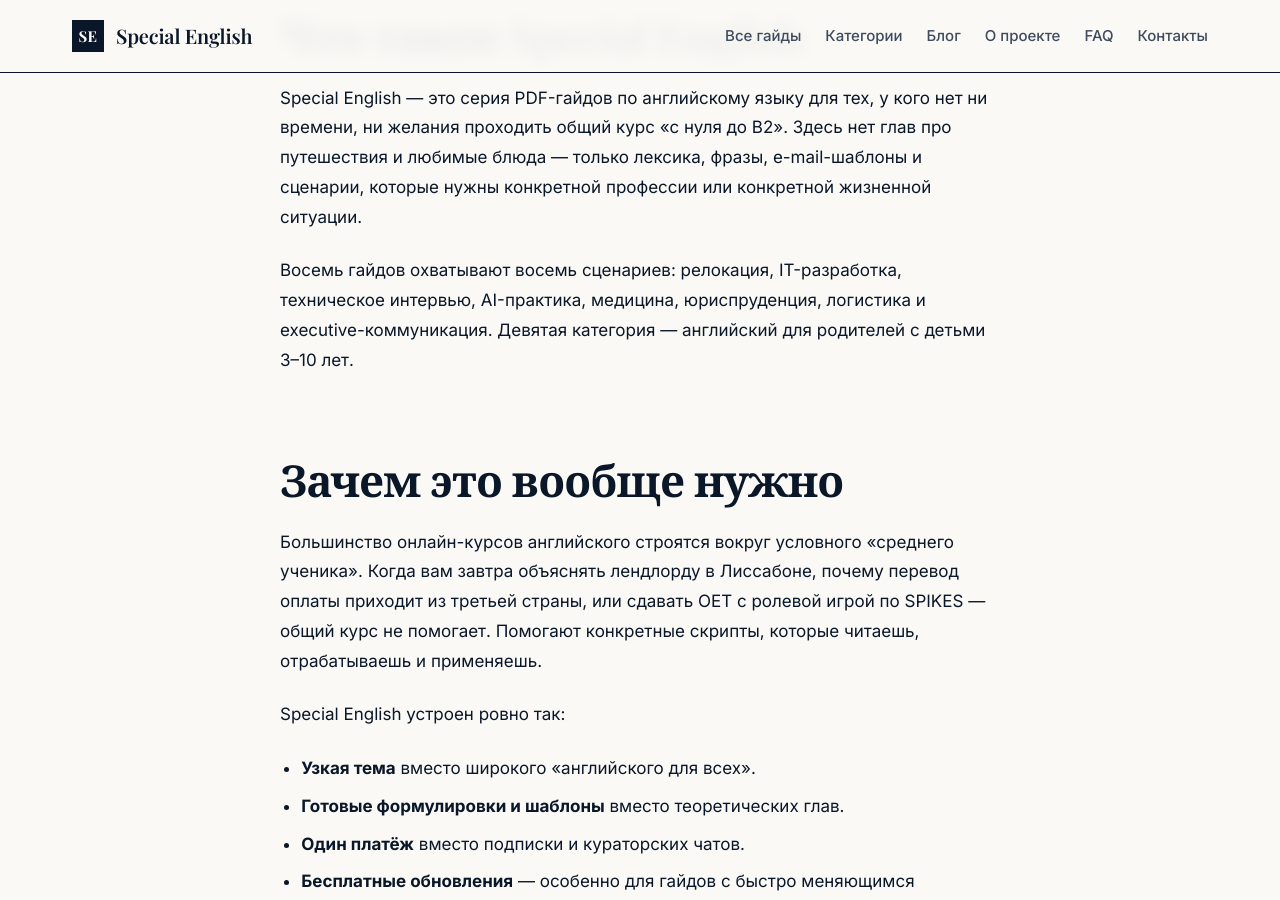
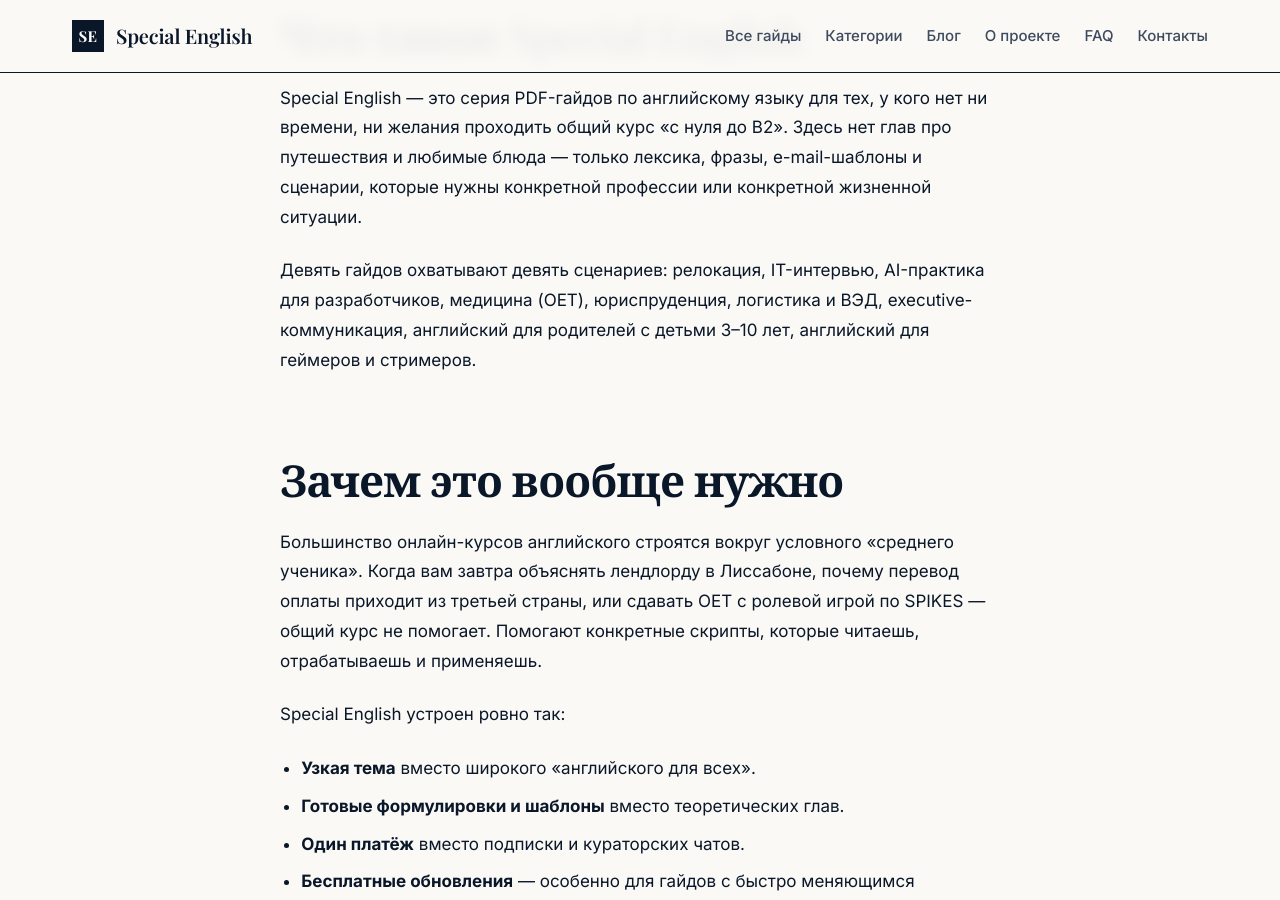
Before and after one commit to nilolafeo-bit/special_english, a Jekyll site: the page built from pages/about.md, in a window 1280 px wide and 900 px high, scrolled down 380 px. Built offline with Jekyll 4.4.1, drawn with Linux system fonts in a browser that asks for light colours; some web fonts are replaced.

Commit message:
fix(content): consistency from Devin Review feedback
- _guides/logistics-english.md: category_title → 'Английский для логистики и ВЭД' (match _data/guides.yml)
- pages/categories.md: «Семь» → «Восемь» направлений + добавлены геймеры/стримеры в description
- pages/guides.md: «8 узкоспециализированных» → «9», обновлён description
- pages/about.md: «Восемь гайдов / девятая категория» → «Девять гайдов / девять сценариев»
- _config.yml: site description упоминает геймеров и стримеров

Co-Authored-By: nilolafeo <nilolafeo@gmail.com>

```diff
--- a/_config.yml
+++ b/_config.yml
@@ -5,8 +5,8 @@ title: "Special English — гайды по специализированном
 tagline: "Узкоспециализированные PDF-гайды по английскому для конкретных профессий и жизненных ситуаций"
 description: >-
   Платные PDF-гайды по узкоспециализированному английскому: для релокантов,
-  IT-разработчиков, врачей, юристов, логистов, руководителей и родителей.
-  Конкретные сценарии, скрипты и фразы вместо общей теории.
+  IT-разработчиков, врачей, юристов, логистов, руководителей, родителей,
+  геймеров и стримеров. Конкретные сценарии, скрипты и фразы вместо общей теории.
 author: "Special English"
 email: "aiinformatorbot@gmail.com"
 url: "https://special-english.ru"
--- a/pages/about.md
+++ b/pages/about.md
@@ -16,10 +16,10 @@ Special English — это серия PDF-гайдов по английском
 e-mail-шаблоны и сценарии, которые нужны конкретной профессии или
 конкретной жизненной ситуации.
 
-Восемь гайдов охватывают восемь сценариев: релокация, IT-разработка,
-техническое интервью, AI-практика, медицина, юриспруденция,
-логистика и executive-коммуникация. Девятая категория —
-английский для родителей с детьми 3–10 лет.
+Девять гайдов охватывают девять сценариев: релокация, IT-интервью,
+AI-практика для разработчиков, медицина (OET), юриспруденция,
+логистика и ВЭД, executive-коммуникация, английский для родителей
+с детьми 3–10 лет, английский для геймеров и стримеров.
 
 ## Зачем это вообще нужно
 
```
Also changed, not shown: _guides/logistics-english.md (+1 -1 lines), pages/categories.md (+2 -2 lines), pages/guides.md (+2 -2 lines).
